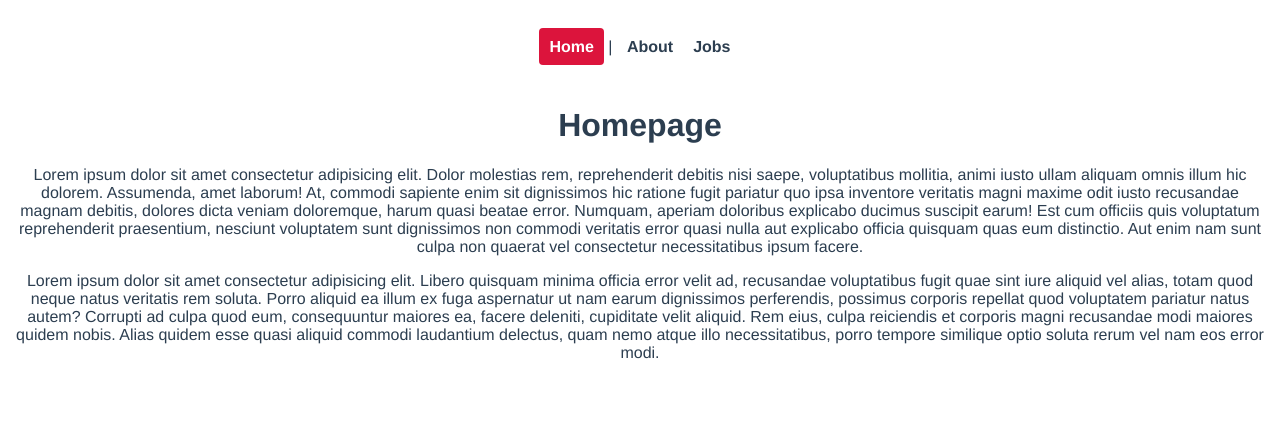
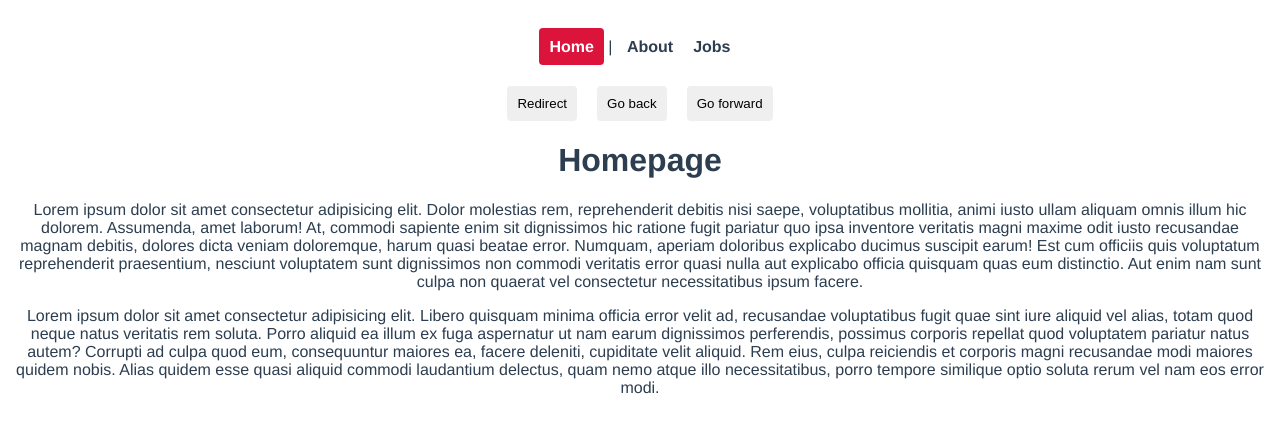
Before and after one commit to JimeBlue/the-vue-router, a Vue app: page / in a window 1280 px wide. Shown: the top 432 px of the page. Built offline with nearby package versions, Linux system fonts and the light colour scheme.

Commit message:
Finish programatic navigation

```diff
--- a/src/App.vue
+++ b/src/App.vue
@@ -5,9 +5,55 @@
       <router-link :to="{ name: 'About' }">About</router-link>
       <router-link :to="{ name: 'Jobs' }">Jobs</router-link>
     </nav>
+
+    <!-- EXPLANATION: programatic navigation refers to the use
+    of the router history. For example, by means of
+    buttons, I can send the use to a previous page, the
+    next page or redirect the user to the page I want.
+     -->
+    <!--1) Create buttons for Redirect, Go back and Go forward and
+    add click events  -->
+
+    <button @click="redirect">Redirect</button>
+    <button @click="back">Go back</button>
+    <button @click="forward">Go forward</button>
     <router-view />
   </div>
 </template>
+
+<script>
+export default {
+  methods: {
+    /* 4) To redirect the user, we need to push on an extra
+    route to the history. To do that, we use the push () method
+    and inside it we use an object. In this object we include
+    the name of the route we want to redirect the user to.
+    In this case, we the user click on the redirect button,
+    it will take it to the home component*/
+    redirect() {
+      this.$router.push({ name: "Home" });
+    },
+    /* 3) To make the user go back throug the route history, I use
+    this, to refer to the component instance, then we use $router,
+    which we use when we want to move the router around, and
+    finally we use the go() method. Inside this mehtod, we
+    can pass a minus or plus numbers. Here I put -1
+    inside of the method so that the user can go
+    back one page at a time. If I wanted the user to go back
+    two pages I would have used -2 */
+    back() {
+      this.$router.go(-1);
+    },
+    /* 4) To make the user go foward throug the route history,
+    I do the same I did for going back. But this time I add
+    a plus number inside the go () method. I don´t need to add
+    the plus symbol. */
+    forward() {
+      this.$router.go(1);
+    },
+  },
+};
+</script>
 
 <style>
 #app {
@@ -34,4 +80,11 @@ nav a.router-link-exact-active {
   color: white;
   background: crimson;
 }
+
+button {
+  margin: 0 10px;
+  padding: 10px;
+  border: none;
+  border-radius: 4px;
+}
 </style>
--- a/src/router/index.js
+++ b/src/router/index.js
@@ -11,7 +11,7 @@ Vue.use(VueRouter);
 const routes = [
   {
     path: "/",
-    name: "home",
+    name: "Home",
     component: Home,
   },
   {
```
